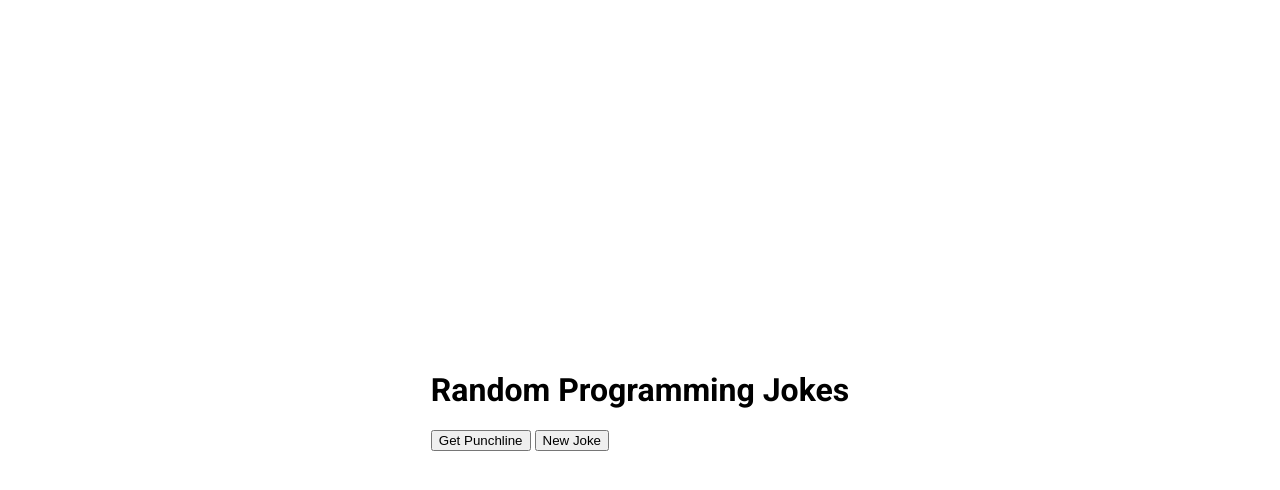
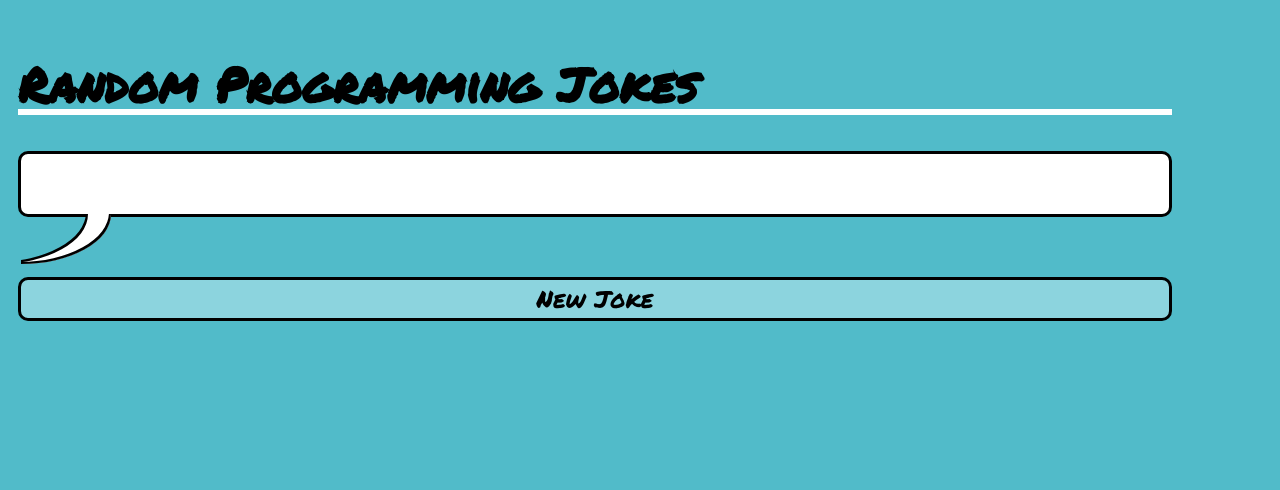
Before and after one commit to stefi23/random-jokes, a plain HTML site: page index.html in a window 1280 px wide. Drawn offline with Linux system fonts and the light colour scheme.

Commit message:
added styling

```diff
--- a/styles.css
+++ b/styles.css
@@ -1,16 +1,63 @@
-@import url("https://fonts.googleapis.com/css2?family=Roboto:wght@400;700&display=swap");
+@import url("https://fonts.googleapis.com/css?family=Permanent+Marker");
 
-* {
-  box-sizing: border-box;
+body {
+  background: #51bbc9;
+  font-family: "Permanent Marker";
+  font-size: 1.5rem;
+  padding: 10px 100px 10px 10px;
 }
 
-body {
-  font-family: "Roboto", sans-serif;
+h1 {
+  position: relative;
+}
+
+h1::before {
+  content: "";
+  position: absolute;
+  height: 6px;
+  width: 100%;
+  background-color: white;
+  bottom: 4px;
+  z-index: -1;
+}
+
+button {
+  margin-bottom: 20px;
+  border: 3px solid black;
+  background-color: #8cd4de;
+  border-radius: 10px;
+  font-family: inherit;
+  font-size: inherit;
+  cursor: pointer;
+}
+
+.hidden {
+  display: none;
+}
+
+.joke {
   display: flex;
   flex-direction: column;
-  align-items: center;
-  justify-content: center;
-  height: 100vh;
-  overflow: hidden;
-  margin: 0;
 }
+
+.bubble {
+  display: inline-block;
+  position: relative;
+  padding: 30px 40px;
+  border-radius: 10px;
+  border: 3px solid black;
+  margin-bottom: 60px;
+  background-color: white;
+}
+
+.bubble::before {
+  content: "";
+  position: absolute;
+  left: 0;
+  bottom: -50px;
+  height: 50px;
+  width: 90px;
+  border-radius: 0 0 100%;
+  box-shadow: -2px -2px 0 0 #000 inset, -23px 0 0 0 #fff inset,
+    -25px -2px 0 0 #000 inset;
+}
```
